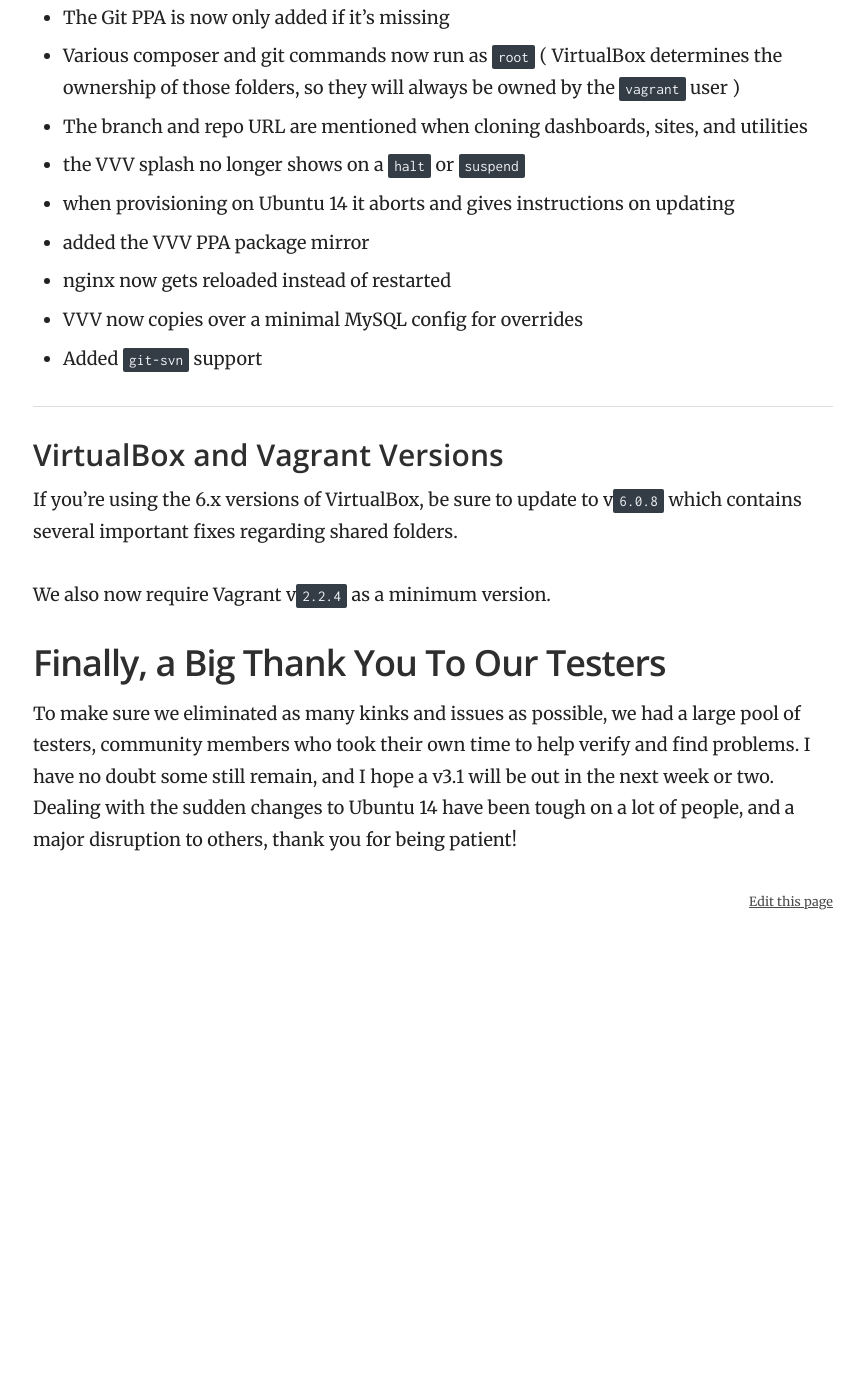
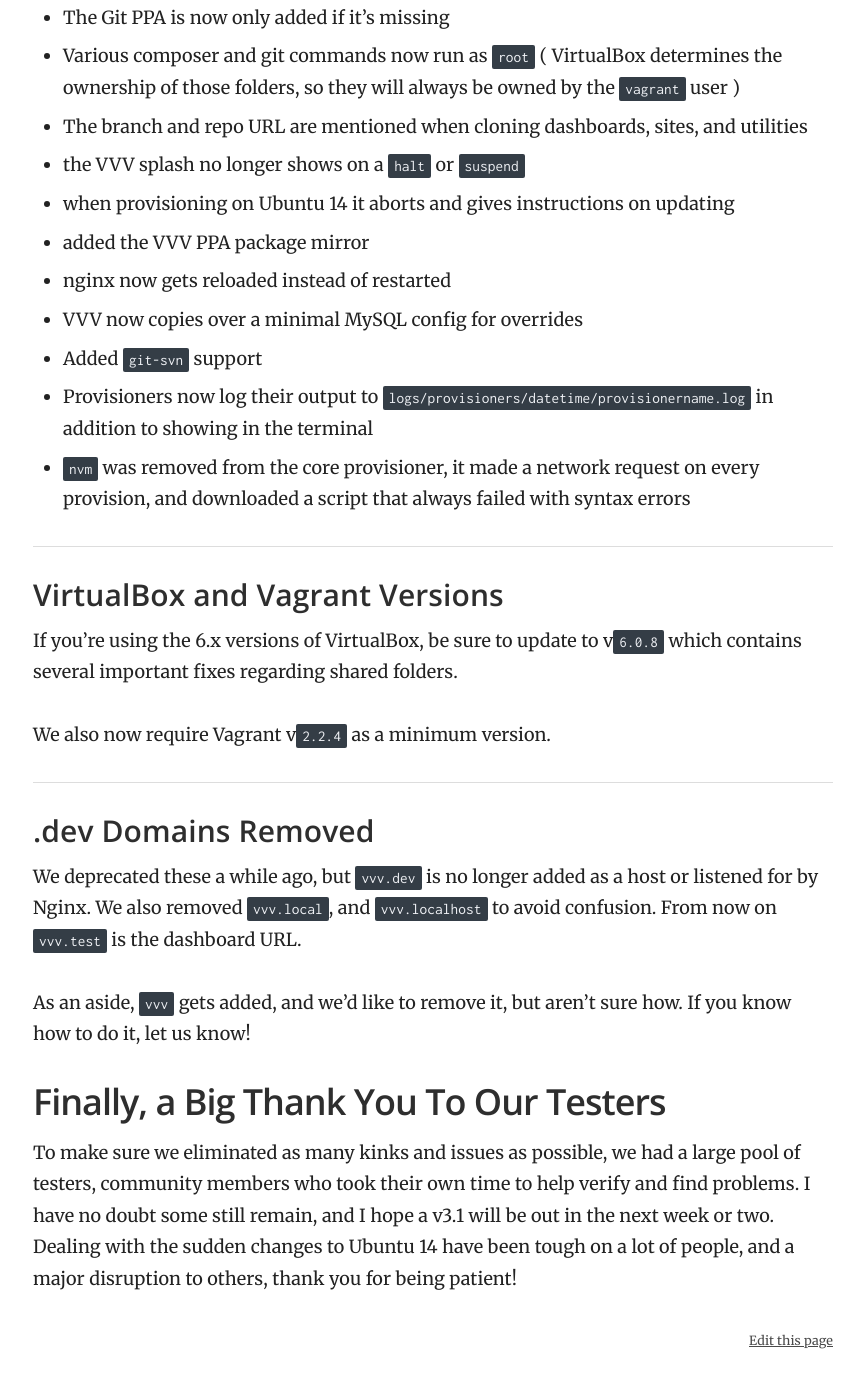
Before and after one commit to Varying-Vagrant-Vagrants/varyingvagrantvagrants.org, a Jekyll site: the page built from _posts/2019-05-15-vvv-3-0-0.md, in a window 1280 px wide and 1400 px high, scrolled down 3380 px. Shown: the top 1388 px of the window, without its empty margins (357-1221 px from the left). Built offline with Jekyll 4.4.1, drawn with Linux system fonts in a browser that asks for light colours; before the commit the page ends 4340 px from its top, so only the background shows below that.

Commit message:
Update 2019-05-15-vvv-3-0-0.md

```diff
--- a/_posts/2019-05-15-vvv-3-0-0.md
+++ b/_posts/2019-05-15-vvv-3-0-0.md
@@ -102,6 +102,8 @@ We also improved the provisioners:
  - nginx now gets reloaded instead of restarted
  - VVV now copies over a minimal MySQL config for overrides
  - Added `git-svn` support
+ - Provisioners now log their output to `logs/provisioners/datetime/provisionername.log` in addition to showing in the terminal
+ - `nvm` was removed from the core provisioner, it made a network request on every provision, and downloaded a script that always failed with syntax errors
 
 ### VirtualBox and Vagrant Versions
 
@@ -109,6 +111,12 @@ If you're using the 6.x versions of VirtualBox, be sure to update to v`6.0.8` wh
 
 We also now require Vagrant v`2.2.4` as a minimum version.
 
+### .dev Domains Removed
+
+We deprecated these a while ago, but `vvv.dev` is no longer added as a host or listened for by Nginx. We also removed `vvv.local`, and `vvv.localhost` to avoid confusion. From now on `vvv.test` is the dashboard URL.
+
+As an aside, `vvv` gets added, and we'd like to remove it, but aren't sure how. If you know how to do it, let us know!
+
 ## Finally, a Big Thank You To Our Testers
 
 To make sure we eliminated as many kinks and issues as possible, we had a large pool of testers, community members who took their own time to help verify and find problems. I have no doubt some still remain, and I hope a v3.1 will be out in the next week or two. Dealing with the sudden changes to Ubuntu 14 have been tough on a lot of people, and a major disruption to others, thank you for being patient!
```
